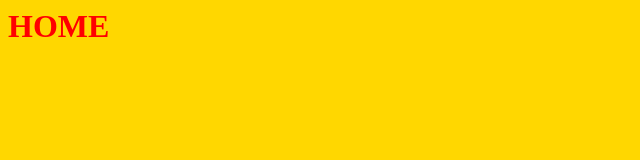
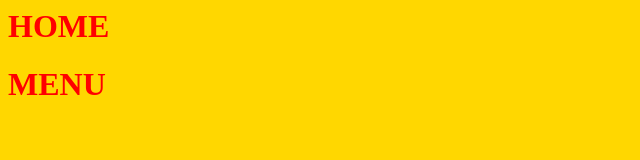
Before and after one commit to manikandanrock/mysite, a plain HTML site: page index.html in a window 1280 px wide. Shown: the whole page, without its empty margins (0-640 px from the left). Drawn offline with Linux system fonts and the light colour scheme.

Commit message:
Update and rename web.html to index.html

```diff
--- a/web.html
+++ b/index.html
@@ -4,5 +4,6 @@
 </head>
 <body bgcolor=gold text=red>
 <h1>HOME</h1>
+  <h1>MENU</h1>
 </body>
 </html>
```
